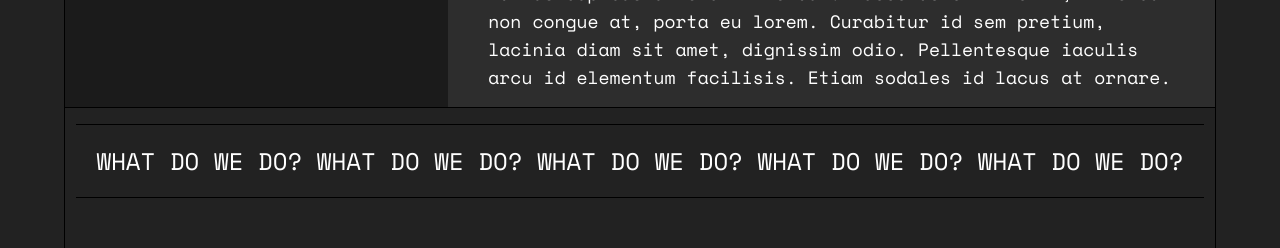
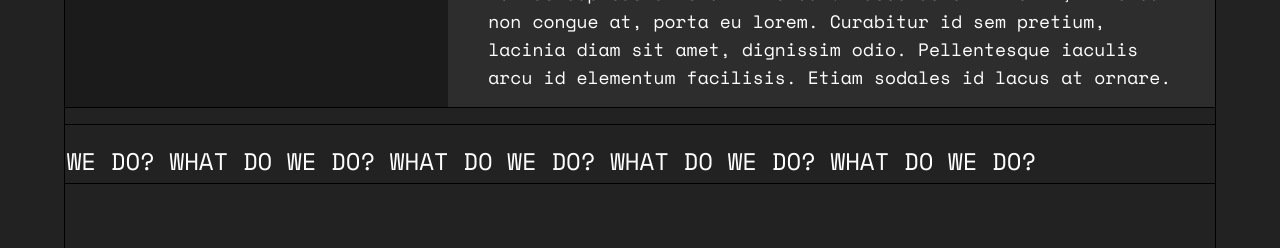
Before and after one commit to nearHaan/csi-frontend, a SvelteKit app: page / in a window 1280 px wide. Shown: the part 1020-1268 px from the top of the page. Built offline with nearby package versions, Linux system fonts and the light colour scheme.

Commit message:
Marquee animation

```diff
--- a/src/app.css
+++ b/src/app.css
@@ -4,5 +4,28 @@
 @import '../static/fonts/font.css';
 
 @theme {
-	--font-mono: "Space Mono", monospace;
+    --font-mono: "Space Mono", monospace;
 }
+
+.marquee-container {
+    overflow: hidden;
+    white-space: nowrap;
+    width: 100%;
+    position: relative;
+}
+
+.marquee-track {
+    display: inline-block;
+    white-space: nowrap;
+    animation: scroll-left 20s linear infinite;
+}
+
+@keyframes scroll-left {
+    0% {
+        transform: translateX(0%);
+    }
+
+    100% {
+        transform: translateX(-50%);
+    }
+}
```
